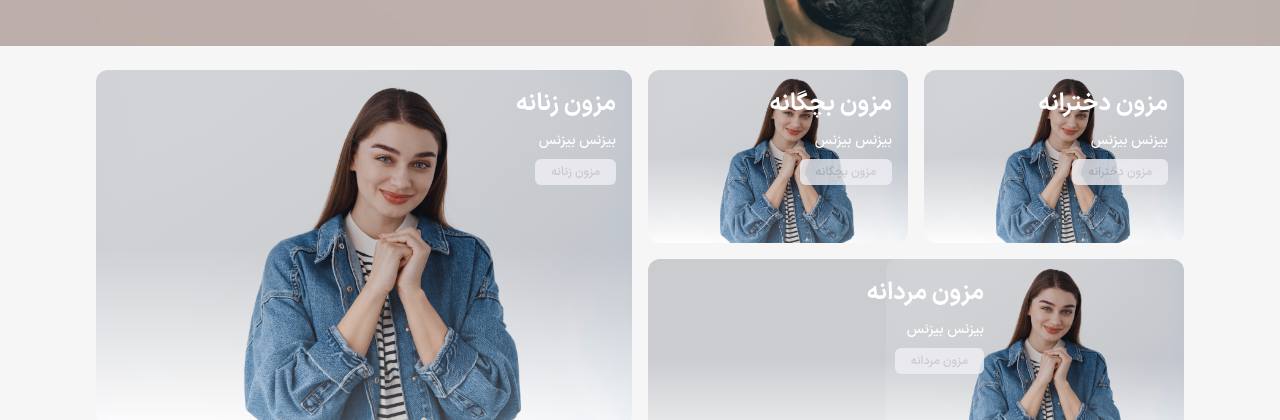
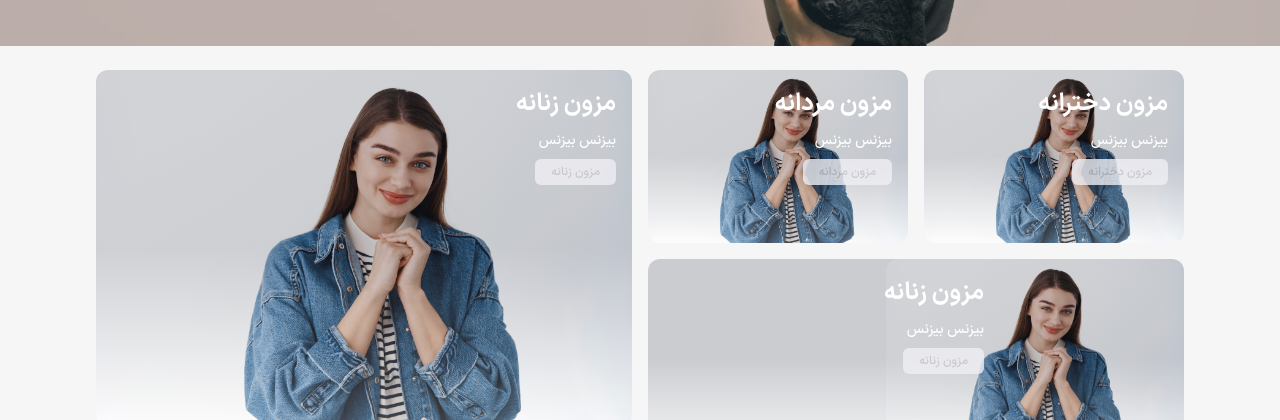
Before and after one commit to kouroshey/ecommerce, a React (Vite) app: page / in a window 1280 px wide. Shown: the part 532-952 px from the top of the page. Built offline with nearby package versions, Linux system fonts and the light colour scheme.

Commit message:
make component for Cards

```diff
--- a/src/pages/home/Home.jsx
+++ b/src/pages/home/Home.jsx
@@ -1,50 +1,8 @@
-import Card from "../../components/ui/Card"
-
+import Cards from "./content/Cards"
 const Home = () => {
   return (
     <main className="pt-6 flex flex-col">
-      <section className="flex gap-4 flex-row-reverse">
-        <div className="flex-1">
-          <Card
-            cardText='مزون زنانه'
-            desc='بیزنس بیزنس'
-            isDisabled={true}
-            text='مزون زنانه'
-            type='button'
-          />
-        </div>
-        <div className="flex-col flex flex-1 h-full gap-4">
-          <div className="flex gap-4">
-            <Card
-
-              cardText='مزون دخترانه'
-              desc='بیزنس بیزنس'
-              isDisabled={true}
-              text='مزون دخترانه'
-              type='button'
-            />
-            <Card
-
-              cardText='مزون بچگانه'
-              desc='بیزنس بیزنس'
-              isDisabled={true}
-              text='مزون بچگانه'
-              type='button'
-            />
-          </div>
-          <div className="">
-            <Card
-              cardText='مزون مردانه'
-              desc='بیزنس بیزنس'
-              isDisabled={true}
-              text='مزون مردانه'
-              type='button'
-              maxHeight='h-[12.4rem]'
-              textPosition='left'
-            />
-          </div>
-        </div>
-      </section>
+      <Cards />
     </main>
   )
 }
--- /dev/null
+++ b/src/pages/home/content/Cards.jsx
@@ -0,0 +1,46 @@
+import Card from "../../../components/ui/Card"
+
+const Cards = () => {
+    const cardContentDetails = [
+        {id: 1, text: 'مزون زنانه', cardText: 'مزون زنانه', desc: 'بیزنس بیزنس'},
+        {id: 2, text: 'مزون دخترانه', cardText: 'مزون دخترانه', desc: 'بیزنس بیزنس'},
+        {id: 3, text: 'مزون مردانه', cardText: 'مزون مردانه', desc: 'بیزنس بیزنس'},
+        {id: 4, text: 'مزون پسرانه', cardText: 'مزون پسرانه', desc: 'بیزنس بیزنس'},
+      ]
+  return (
+    <section className="flex gap-4 flex-row-reverse">
+        <div className="flex-1">
+          <Card
+            cardText= {cardContentDetails[0].cardText}
+            desc= {cardContentDetails[0].desc}
+            text= {cardContentDetails[0].text}
+          />
+        </div>
+        <div className="flex-col flex flex-1 h-full gap-4">
+          <div className="flex gap-4">
+            <Card
+              cardText={cardContentDetails[1].cardText}
+              desc={cardContentDetails[1].desc}
+              text={cardContentDetails[1].text}
+            />
+            <Card
+              cardText={cardContentDetails[2].cardText}
+              desc={cardContentDetails[2].desc}
+              text={cardContentDetails[2].text}
+            />
+          </div>
+          <div className="">
+            <Card
+              cardText={cardContentDetails[0].cardText}
+              desc={cardContentDetails[0].desc}
+              text={cardContentDetails[0].text}
+              maxHeight='h-[12.4rem]'
+              textPosition='left'
+            />
+          </div>
+        </div>
+      </section>
+  )
+}
+
+export default Cards
```
